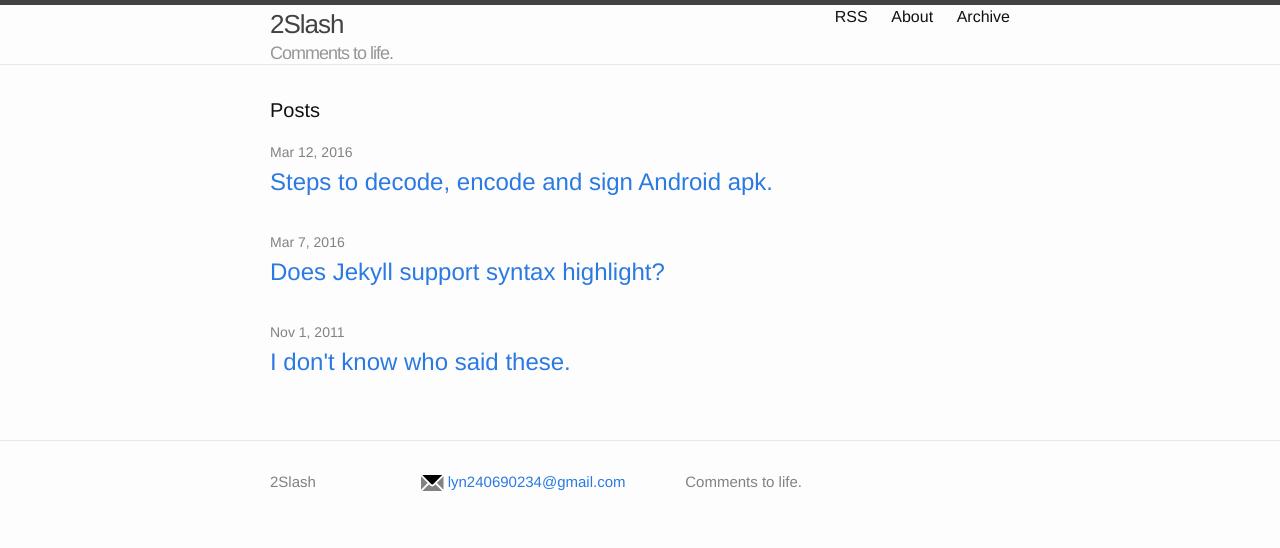
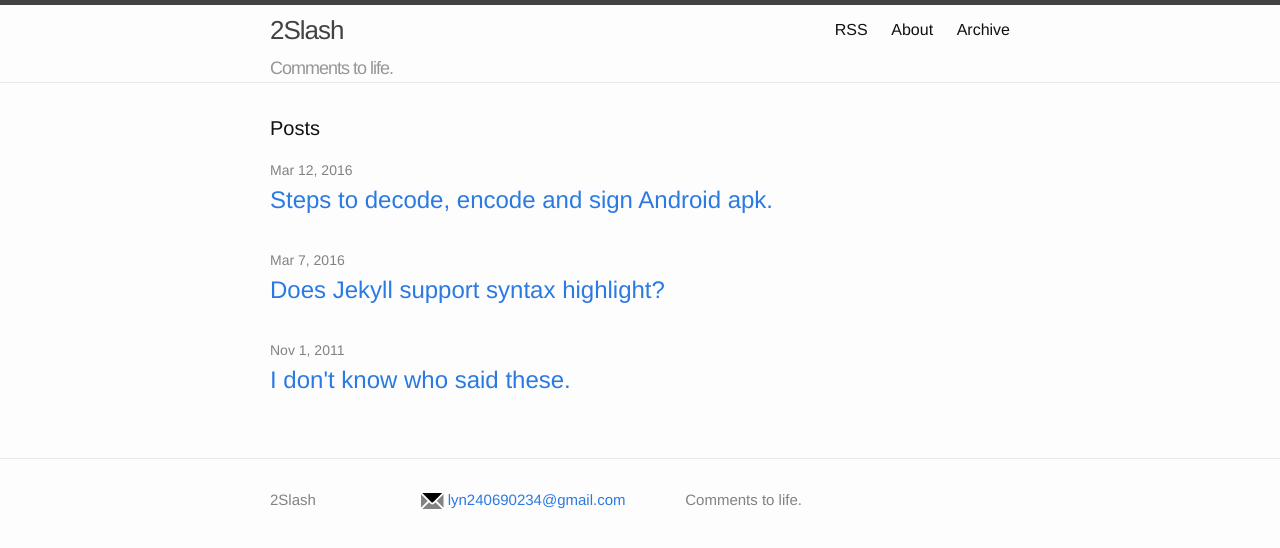
Before and after one commit to liuyannan/liuyannan_blog, a Jekyll site: the page built from index.html, in a window 1280 px wide. Shown: the top 548 px of the page. Built offline with Jekyll 4.4.1, drawn with Linux system fonts in a browser that asks for light colours; comment, search, counter and statistics services are not loaded.

Commit message:
Line height

```diff
--- a/_sass/_layout.scss
+++ b/_sass/_layout.scss
@@ -13,7 +13,7 @@
 .site-title {
     font-size: 26px;
     font-weight: 300;
-    //line-height: 56px;
+    line-height: 50px;
     letter-spacing: -1px;
     margin-bottom: 0;
     float: left;
@@ -27,7 +27,7 @@
 .site-subtitle {
     font-size: 18px;
     font-weight: 300;
-    line-height: 110%;
+    //line-height: 110%;
     letter-spacing: -1px;
     margin-bottom: 0;
     //margin-left: 18px;
@@ -38,7 +38,7 @@
 
 .site-nav {
     float: right;
-    //line-height: 56px;
+    line-height: 50px;
 
     .menu-icon {
         display: none;
```
